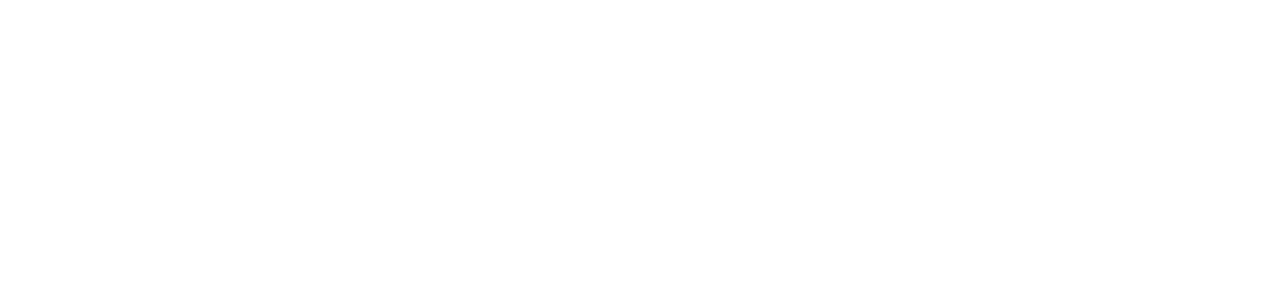
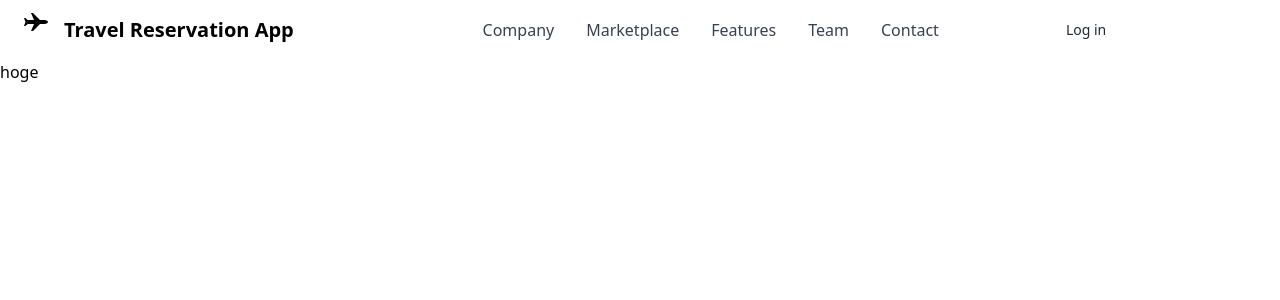
Before and after one commit to yuta519/airline_reservation_app, a React (Create React App) app: page /home in a window 1280 px wide. Before the commit this address had no page. Shown: the top 300 px of the page. Built offline with nearby package versions, Linux system fonts and the light colour scheme.

Commit message:
Create new Header component

```diff
--- /dev/null
+++ b/src/components/Header.tsx
@@ -0,0 +1,140 @@
+import React from "react";
+
+export const Header = () => {
+  const selectedTabStyle =
+    "block py-2 pr-4 pl-3 text-white rounded bg-primary-700 lg:bg-transparent lg:text-primary-700 lg:p-0 dark:text-white";
+
+  const unSelectedTabStyle =
+    "block py-2 pr-4 pl-3 text-gray-700 border-b border-gray-100 hover:bg-gray-50 lg:hover:bg-transparent lg:border-0 lg:hover:text-primary-700 lg:p-0 dark:text-gray-400 lg:dark:hover:text-white dark:hover:bg-gray-700 dark:hover:text-white lg:dark:hover:bg-transparent dark:border-gray-700";
+
+  return (
+    <header>
+      <nav className="bg-white border-gray-200 px-4 lg:px-6 py-2.5 dark:bg-gray-800">
+        <div className="flex flex-wrap justify-between items-center mx-auto max-w-screen-xl">
+          <a href="https://flowbite.com" className="flex items-center">
+            <svg
+              width="40"
+              height="40"
+              xmlns="http://www.w3.org/2000/svg"
+              fill-rule="evenodd"
+              clip-rule="evenodd"
+            >
+              <path d="M3.691 10h6.309l-3-7h2l7 7h5c1.322-.007 3 1.002 3 2s-1.69 1.993-3 2h-5l-7 7h-2l3-7h-6.309l-2.292 2h-1.399l1.491-4-1.491-4h1.399l2.292 2" />
+            </svg>
+            <span className="self-center text-xl font-semibold whitespace-nowrap dark:text-white">
+              Travel Reservation App
+            </span>
+          </a>
+          <div className="flex items-center lg:order-2">
+            <a
+              href="#"
+              className="text-gray-800 dark:text-white hover:bg-gray-50 focus:ring-4 focus:ring-gray-300 font-medium rounded-lg text-sm px-4 lg:px-5 py-2 lg:py-2.5 mr-2 dark:hover:bg-gray-700 focus:outline-none dark:focus:ring-gray-800"
+            >
+              Log in
+            </a>
+            <a
+              href="#"
+              className="text-white bg-primary-700 hover:bg-primary-800 focus:ring-4 focus:ring-primary-300 font-medium rounded-lg text-sm px-4 lg:px-5 py-2 lg:py-2.5 mr-2 dark:bg-primary-600 dark:hover:bg-primary-700 focus:outline-none dark:focus:ring-primary-800"
+            >
+              Get started
+            </a>
+            <button
+              data-collapse-toggle="mobile-menu-2"
+              type="button"
+              className="inline-flex items-center p-2 ml-1 text-sm text-gray-500 rounded-lg lg:hidden hover:bg-gray-100 focus:outline-none focus:ring-2 focus:ring-gray-200 dark:text-gray-400 dark:hover:bg-gray-700 dark:focus:ring-gray-600"
+              aria-controls="mobile-menu-2"
+              aria-expanded="false"
+            >
+              <span className="sr-only">Open main menu</span>
+              <svg
+                className="w-6 h-6"
+                fill="currentColor"
+                viewBox="0 0 20 20"
+                xmlns="http://www.w3.org/2000/svg"
+              >
+                <path
+                  fill-rule="evenodd"
+                  d="M3 5a1 1 0 011-1h12a1 1 0 110 2H4a1 1 0 01-1-1zM3 10a1 1 0 011-1h12a1 1 0 110 2H4a1 1 0 01-1-1zM3 15a1 1 0 011-1h12a1 1 0 110 2H4a1 1 0 01-1-1z"
+                  clip-rule="evenodd"
+                ></path>
+              </svg>
+              <svg
+                className="hidden w-6 h-6"
+                fill="currentColor"
+                viewBox="0 0 20 20"
+                xmlns="http://www.w3.org/2000/svg"
+              >
+                <path
+                  fill-rule="evenodd"
+                  d="M4.293 4.293a1 1 0 011.414 0L10 8.586l4.293-4.293a1 1 0 111.414 1.414L11.414 10l4.293 4.293a1 1 0 01-1.414 1.414L10 11.414l-4.293 4.293a1 1 0 01-1.414-1.414L8.586 10 4.293 5.707a1 1 0 010-1.414z"
+                  clip-rule="evenodd"
+                ></path>
+              </svg>
+            </button>
+          </div>
+
+          <div
+            className="hidden justify-between items-center w-full lg:flex lg:w-auto lg:order-1"
+            id="mobile-menu-2"
+          >
+            <ul className="flex flex-col mt-4 font-medium lg:flex-row lg:space-x-8 lg:mt-0">
+              <li>
+                {/* <a
+                  href="#"
+                  className="block py-2 pr-4 pl-3 text-white rounded bg-primary-700 lg:bg-transparent lg:text-primary-700 lg:p-0 dark:text-white"
+                  aria-current="page"
+                >
+                  Home
+                </a> */}
+                <a
+                  href="/home"
+                  aria-current="page"
+                  className={selectedTabStyle}
+                >
+                  Flights
+                </a>
+              </li>
+              <li>
+                <a href="#" className={unSelectedTabStyle}>
+                  Company
+                </a>
+              </li>
+              <li>
+                <a
+                  href="#"
+                  className="block py-2 pr-4 pl-3 text-gray-700 border-b border-gray-100 hover:bg-gray-50 lg:hover:bg-transparent lg:border-0 lg:hover:text-primary-700 lg:p-0 dark:text-gray-400 lg:dark:hover:text-white dark:hover:bg-gray-700 dark:hover:text-white lg:dark:hover:bg-transparent dark:border-gray-700"
+                >
+                  Marketplace
+                </a>
+              </li>
+              <li>
+                <a
+                  href="#"
+                  className="block py-2 pr-4 pl-3 text-gray-700 border-b border-gray-100 hover:bg-gray-50 lg:hover:bg-transparent lg:border-0 lg:hover:text-primary-700 lg:p-0 dark:text-gray-400 lg:dark:hover:text-white dark:hover:bg-gray-700 dark:hover:text-white lg:dark:hover:bg-transparent dark:border-gray-700"
+                >
+                  Features
+                </a>
+              </li>
+              <li>
+                <a
+                  href="#"
+                  className="block py-2 pr-4 pl-3 text-gray-700 border-b border-gray-100 hover:bg-gray-50 lg:hover:bg-transparent lg:border-0 lg:hover:text-primary-700 lg:p-0 dark:text-gray-400 lg:dark:hover:text-white dark:hover:bg-gray-700 dark:hover:text-white lg:dark:hover:bg-transparent dark:border-gray-700"
+                >
+                  Team
+                </a>
+              </li>
+              <li>
+                <a
+                  href="#"
+                  className="block py-2 pr-4 pl-3 text-gray-700 border-b border-gray-100 hover:bg-gray-50 lg:hover:bg-transparent lg:border-0 lg:hover:text-primary-700 lg:p-0 dark:text-gray-400 lg:dark:hover:text-white dark:hover:bg-gray-700 dark:hover:text-white lg:dark:hover:bg-transparent dark:border-gray-700"
+                >
+                  Contact
+                </a>
+              </li>
+            </ul>
+          </div>
+        </div>
+      </nav>
+    </header>
+  );
+};
--- a/src/index.tsx
+++ b/src/index.tsx
@@ -3,6 +3,7 @@
 import ReactDOM from "react-dom/client";
 import "./index.css";
 import App from "./App";
+import Home from "./pages/home";
 
 const root = ReactDOM.createRoot(
   document.getElementById("root") as HTMLElement
@@ -11,7 +12,7 @@
   <Router>
     <Routes>
       <Route path="/" element={<App />} />
-      <Route></Route>
+      <Route path="/home" element={<Home />} />
     </Routes>
   </Router>
 );
--- /dev/null
+++ b/src/pages/home.tsx
@@ -0,0 +1,12 @@
+import { Header } from "../components/Header";
+
+const Home = () => {
+  return (
+    <>
+      <Header />
+      hoge
+    </>
+  );
+};
+
+export default Home;
```
